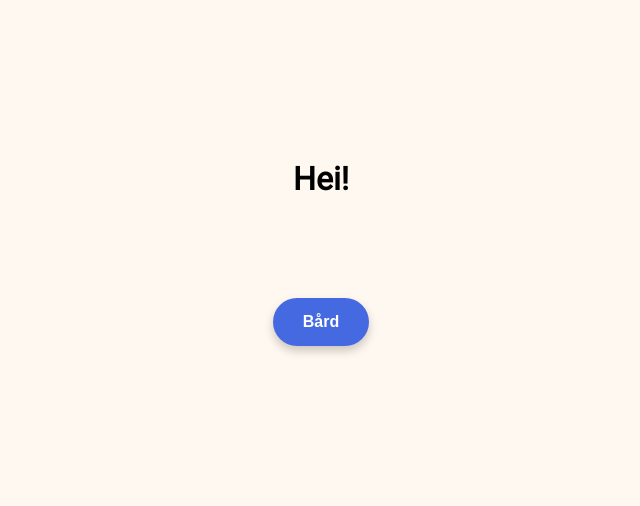
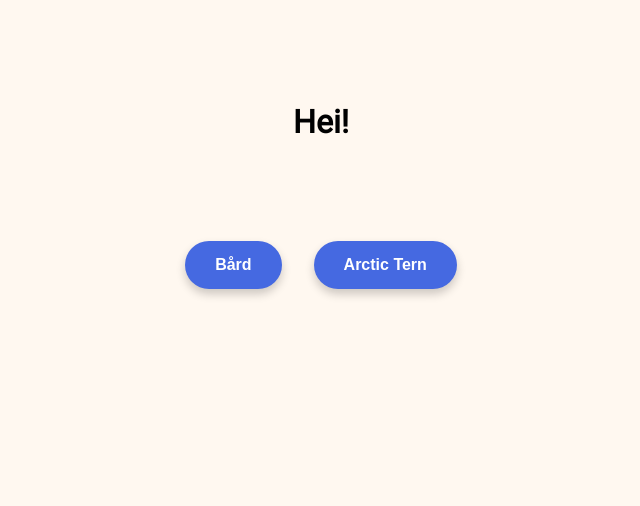
Before and after one commit to Svelekongen/Svelekongen.github.io, a plain HTML site: page index.html in a window 1280 px wide. Shown: the part 147-653 px from the top of the page, without its empty margins (319-959 px from the left). Drawn offline with Linux system fonts and the light colour scheme.

Commit message:
Added Arctic Tern button to landing page

```diff
--- a/index.html
+++ b/index.html
@@ -1,16 +1,21 @@
 <!DOCTYPE html>
 <html lang="en">
-<head>
-    <meta charset="UTF-8">
-    <meta http-equiv="X-UA-Compatible" content="IE=edge">
-    <meta name="viewport" content="width=device-width, initial-scale=1.0">
-    <link rel="stylesheet" href="indexStyle.css">
+  <head>
+    <meta charset="UTF-8" />
+    <meta http-equiv="X-UA-Compatible" content="IE=edge" />
+    <meta name="viewport" content="width=device-width, initial-scale=1.0" />
+    <link rel="stylesheet" href="indexStyle.css" />
     <title>Ruset</title>
-</head>
-<body>
+  </head>
+  <body>
     <div>
-        <h1>Hei!</h1>
-        <button class="button" onclick="window.location.href = 'bard.html';">Bård</button>
+      <h1>Hei!</h1>
+      <div id="buttonCont">
+        <button class="button" onclick="window.location.href = 'bard.html';">
+          Bård
+        </button>
+        <button class="button">Arctic Tern</button>
+      </div>
     </div>
-</body>
+  </body>
 </html>
--- a/indexStyle.css
+++ b/indexStyle.css
@@ -5,34 +5,38 @@
   src: url(/Roboto/Roboto-Regular.ttf);
 }
 
-html, body{
+html,
+body {
   height: 100%;
   margin: 0;
 }
 
 body {
-    background-color: #FFF8F0;
+  background-color: #fff8f0;
   font-family: roboto;
-    display: flex;
   justify-content: center;
   align-items: center;
 }
 
-div{
-    height: 500px;
-    width: 500px;
+div {
   display: flex;
   flex-direction: column;
   align-items: center;
   justify-content: center;
 }
 
-h1{
-    margin: 0;
+#buttonCont {
+  flex-direction: row;
 }
 
-button{
+h1 {
+  margin: 0;
+  margin-top: 250px;
+}
+
+button {
   margin-top: 100px;
+  margin-inline: 1em;
 }
 
 .button {
```
Lines whose indentation alone changed are shown as unchanged.
